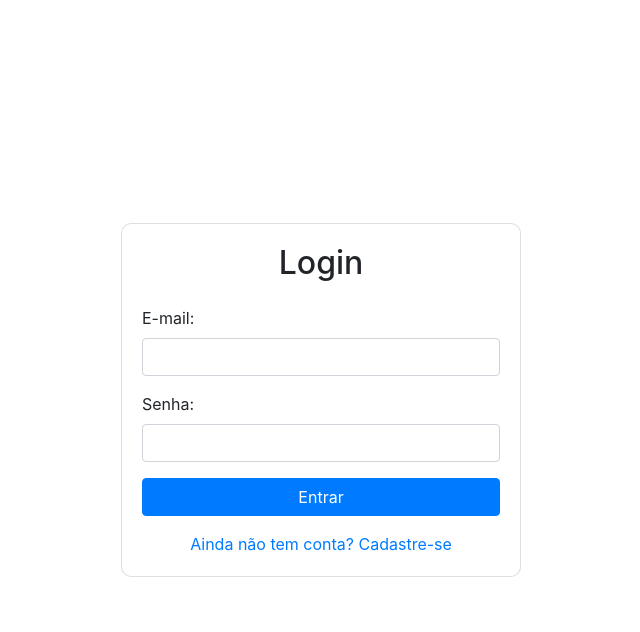
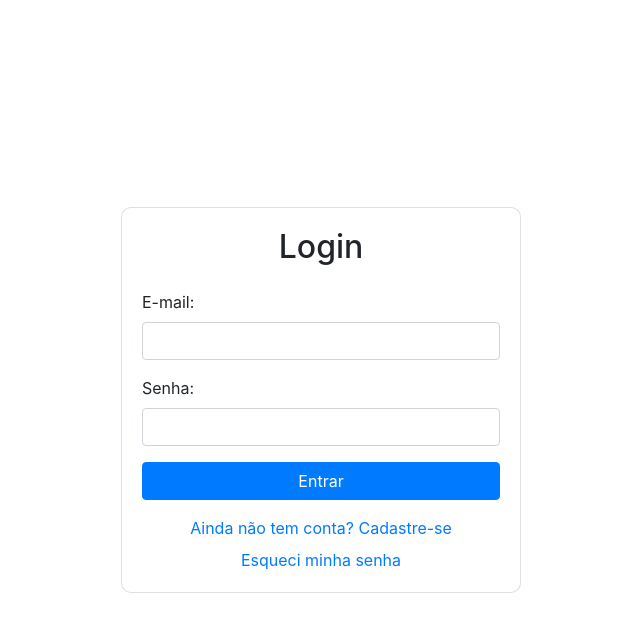
Before and after one commit to gustavsonbarros/abamaker, a Flask app: page /login in a window 1280 px wide. Shown: the top 632 px of the page, without its empty margins (319-959 px from the left). Run offline with Flask 3, Linux system fonts and the light colour scheme; some libraries are stand-ins or nearby versions.

Commit message:
Alteracao na rota e Criacao do template Recuperacao Senha

```diff
--- a/app.py
+++ b/app.py
@@ -81,6 +81,16 @@ def criar_tabelas_e_inserir_dados():
 @app.route('/editar_perfil')
 def editar_perfil():
     return render_template('editar_perfil.html')
+
+# Rota para a página de recuperação de senha
+@app.route('/forgot-password', methods=['GET', 'POST'])
+def forgot_password():
+    if request.method == 'POST':
+        email = request.form['email']
+        # Aqui vai a lógica para enviar o e-mail de recuperação de senha
+        return redirect(url_for('login'))
+    return render_template('forgot_password.html')
+
 
 # Rotas e funcionalidades
 @app.route('/')
--- a/templates/login.html
+++ b/templates/login.html
@@ -30,20 +30,23 @@
                 {% endwith %}
 
                 <!-- Formulário de login -->
-                <form action="{{ url_for('login') }}" method="POST">
+                <form action="{{ url_for('login') }}" method="POST" id="loginForm">
                     <div class="form-group">
                         <label for="email">E-mail:</label>
-                        <input type="email" id="email" name="email" class="form-control" required>
+                        <input type="email" id="email" name="email" class="form-control" required aria-label="E-mail">
                     </div>
                     <div class="form-group">
                         <label for="senha">Senha:</label>
-                        <input type="password" id="senha" name="senha" class="form-control" required>
+                        <input type="password" id="senha" name="senha" class="form-control" required aria-label="Senha">
                     </div>
-                    <button type="submit" class="btn btn-primary btn-block">Entrar</button>
+                    <button type="submit" class="btn btn-primary btn-block" id="loginButton">Entrar</button>
                 </form>
 
                 <div class="text-center mt-3">
                     <a href="{{ url_for('register') }}">Ainda não tem conta? Cadastre-se</a>
+                </div>
+                <div class="text-center mt-2">
+                    <a href="{{ url_for('forgot_password') }}">Esqueci minha senha</a>
                 </div>
             </div>
         </div>
@@ -52,5 +55,22 @@
     <!-- Scripts do Bootstrap -->
     <script src="https://code.jquery.com/jquery-3.5.1.min.js"></script>
     <script src="https://stackpath.bootstrapcdn.com/bootstrap/4.5.2/js/bootstrap.bundle.min.js"></script>
+
+    <script>
+        // Validação no lado do cliente
+        document.getElementById('loginForm').addEventListener('submit', function(event) {
+            var email = document.getElementById('email').value;
+            var senha = document.getElementById('senha').value;
+
+            if (!email || !senha) {
+                alert("Por favor, preencha todos os campos.");
+                event.preventDefault();  // Impede o envio do formulário se algum campo estiver vazio
+            }
+
+            // Mudando o texto do botão de login para "Carregando..."
+            document.getElementById('loginButton').innerHTML = "Carregando...";
+            document.getElementById('loginButton').disabled = true;
+        });
+    </script>
 </body>
 </html>
```
Also changed, not shown: templates/forgot_password.html (added, +34 -0 lines), instance/cimas_maker.db.
